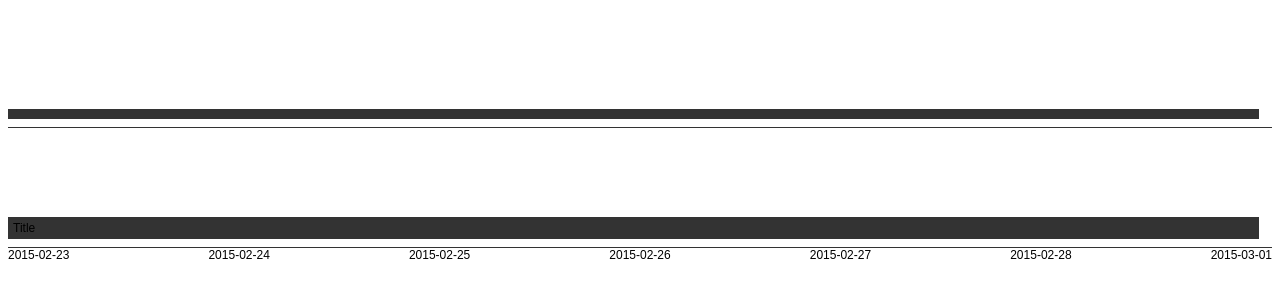
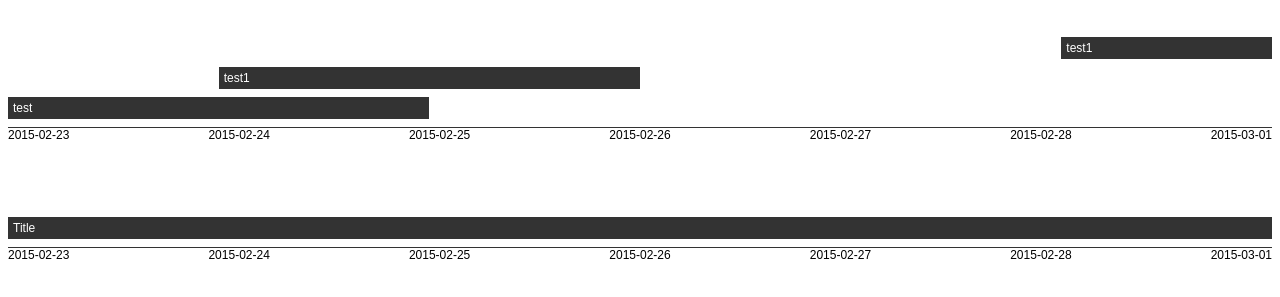
Before and after one commit to OFFLINE-GmbH/multi-timeline.js, a website: page examples/index.html in a window 1280 px wide. Shown: the part 61-358 px from the top of the page. Drawn offline with nearby package versions, Linux system fonts and the light colour scheme; files that its build step writes are made by us from their sources.

Commit message:
data parsing added

```diff
--- a/examples/index.html
+++ b/examples/index.html
@@ -44,7 +44,21 @@
     $(function () {
         $('.multi-timeline').multiTimeline({
             start: '2015-02-23',
-            end: '2015-03-01'
+            end: '2015-03-01',
+            data: [{
+                title: 'test',
+                start: '2015-02-23',
+                end: '2015-02-25'
+            },{
+                title: 'test1',
+                start: '2015-02-24',
+                end: '2015-02-26'
+            },{
+                title: 'test1',
+                start: '2015-02-28',
+                end: '2015-03-01'
+            }
+            ]
         });
     })
 </script>
--- a/src/js/multi-timeline.js
+++ b/src/js/multi-timeline.js
@@ -1,16 +1,20 @@
-;(function ( $, window, document, undefined ) {
+;
+(function ($, window, document, undefined) {
 
     var pluginName = "multiTimeline",
         defaults = {
             propertyName: "value",
             timelineTemplate: '<div class="tl-timeline">',
-            timeTemplate: '<ul class="tl-time">'
+            timeTemplate: '<ul class="tl-time">',
+            start: '2015-02-23',
+            end: '2015-03-01'
         };
 
-    function multiTimeline( element, options ) {
+    function multiTimeline(element, options) {
         this.element = element;
         this.$element = $(element);
-        this.options = $.extend( {}, defaults, options) ;
+        this.moment = moment || null;
+        this.options = $.extend({}, defaults, options);
         this._defaults = defaults;
         this._name = pluginName;
         this.init();
@@ -18,31 +22,66 @@
 
     multiTimeline.prototype = {
 
-        init: function() {
+        init: function () {
             this
                 .createStructure()
                 .addTimelines()
         },
 
-        createStructure: function() {
+        createStructure: function () {
             this.$element.addClass('tl-wrapper');
-            $(this.options.timeTemplate).appendTo(this.$element);
+            var $time = $(this.options.timeTemplate);
+
+            var current = this.moment(this.options.start);
+            var end = this.moment(this.options.end);
+
+            this._days = this.getDuration(current, end);
+            this._dayPercentage = 100 / this._days;
+
+            end = end.add(1, 'day')
+
+            while (!current.isSame(end)) {
+                $time.append('<li class="tl-time__unit">' + current.format('YYYY-MM-DD') + '</li> ');
+                current = current.add(1, 'day');
+            }
+            $time.appendTo(this.$element);
+
             return this;
         },
 
-        addTimelines: function() {
-            $(this.options.timelineTemplate).prependTo(this.$element);
+        getDuration: function (from, to) {
+            var duration = this.moment.duration(to.diff(from));
+            return duration.asDays();
+        },
+
+        addTimelines: function () {
+            var that = this;
+            var i = 0;
+            $(this.options.data).each(function () {
+                var duration = that.getDuration(moment(this.start), moment(this.end));
+                var startOffset = that.getDuration(moment(that.options.start), moment(this.start));
+                $(that.options.timelineTemplate)
+                    .html('<div class="tl-timeline__title">' + this.title + '</div>')
+                    .css({
+                        'width': duration * that._dayPercentage + '%',
+                        'left': startOffset * that._dayPercentage + '%',
+                        'bottom': (i * 30) + 20 + 'px'
+                    })
+                    .prependTo(that.$element);
+                i++;
+            });
             return this;
         }
+
     };
 
-    $.fn[pluginName] = function ( options ) {
+    $.fn[pluginName] = function (options) {
         return this.each(function () {
             if (!$.data(this, "plugin_" + pluginName)) {
                 $.data(this, "plugin_" + pluginName,
-                    new multiTimeline( this, options ));
+                    new multiTimeline(this, options));
             }
         });
     };
 
-})( jQuery, window, document );
+})(jQuery, window, document);
--- a/src/scss/multi-timeline.scss
+++ b/src/scss/multi-timeline.scss
@@ -12,10 +12,11 @@
     left: 0;
     bottom: 20px;
     padding: 5px;
-    width: 99%;
+    width: 100%;
     overflow: hidden;
     box-sizing: border-box;
     &__title {
+        color: #fff;
         white-space: nowrap;
         text-overflow: ellipsis;
         overflow: hidden;
```
Also changed, not shown: dest/multi-timeline.min.css, dest/multi-timeline.min.js.
